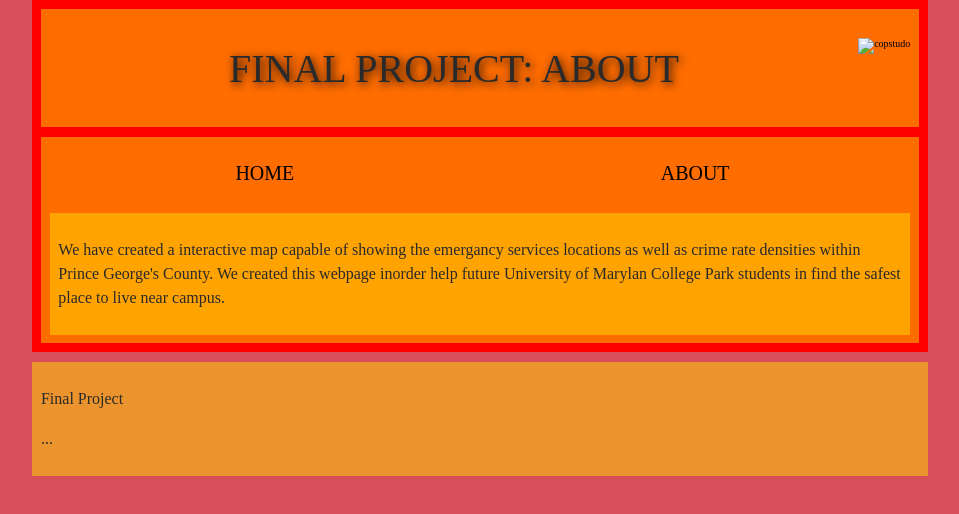
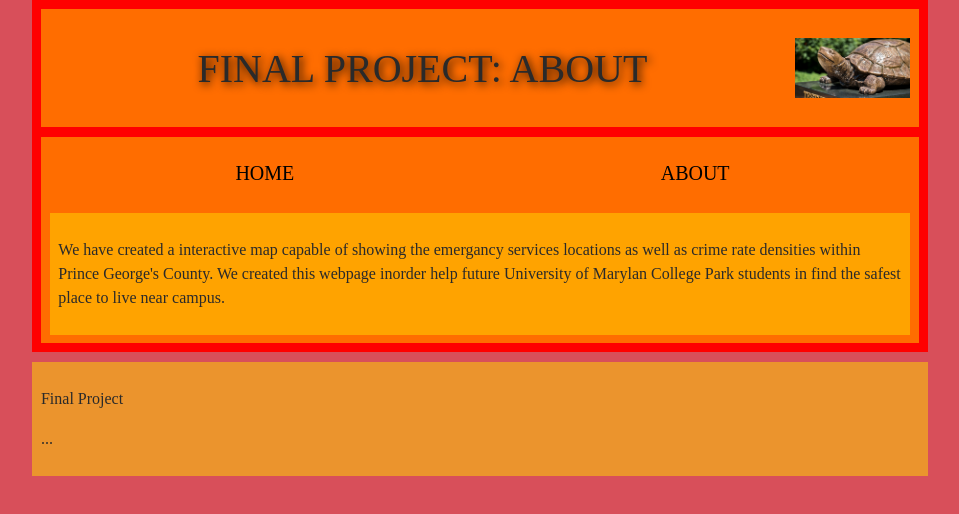
Before and after one commit to rdizzle2350/377FinalProject, a website: page public/About.html in a window 1280 px wide. Shown: the whole page, without its empty margins (160-1119 px from the left). Drawn offline with Linux system fonts and the light colour scheme.

Commit message:
testudo pic

```diff
--- a/public/About.html
+++ b/public/About.html
@@ -12,7 +12,7 @@
 
         <div class="header">
             <h1>Final Project: About</h1>
-            <img src="" alt="copstudo">
+            <img src="metaltestudo.png" alt="copstudo">
         </div>
 
         <nav class="menu">
```
Also changed, not shown: public/metaltestudo.png (added).
